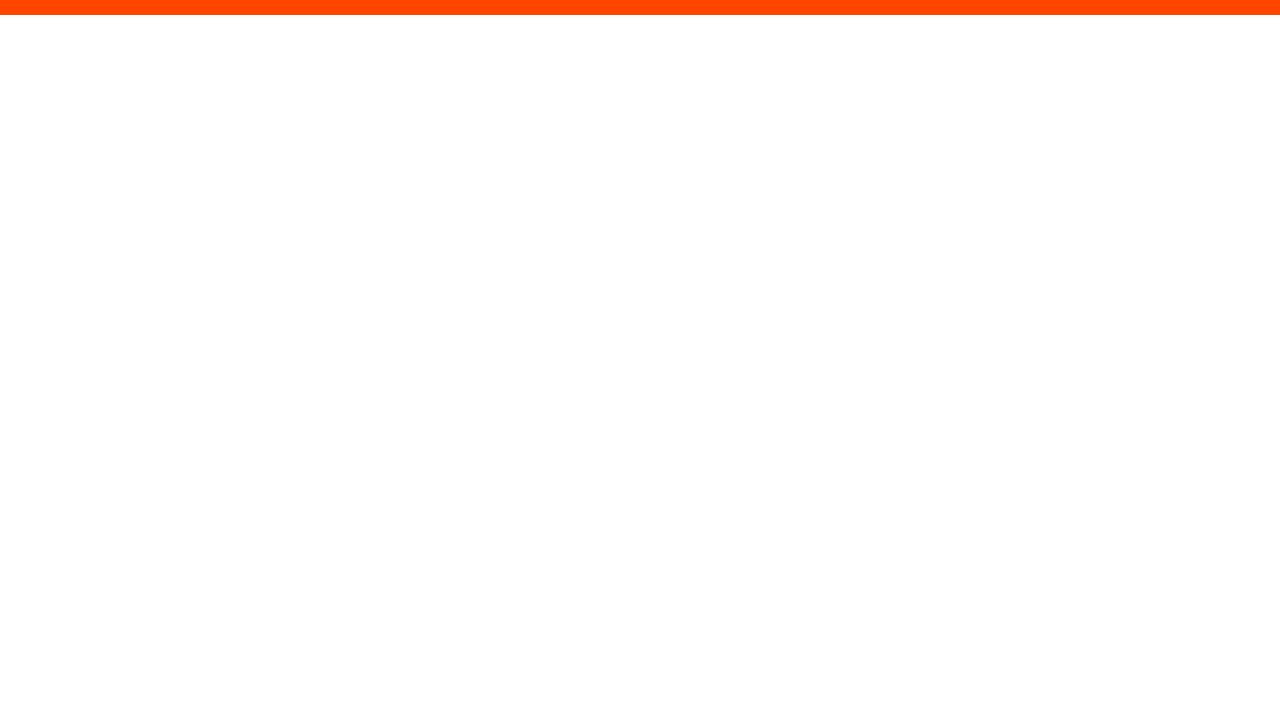
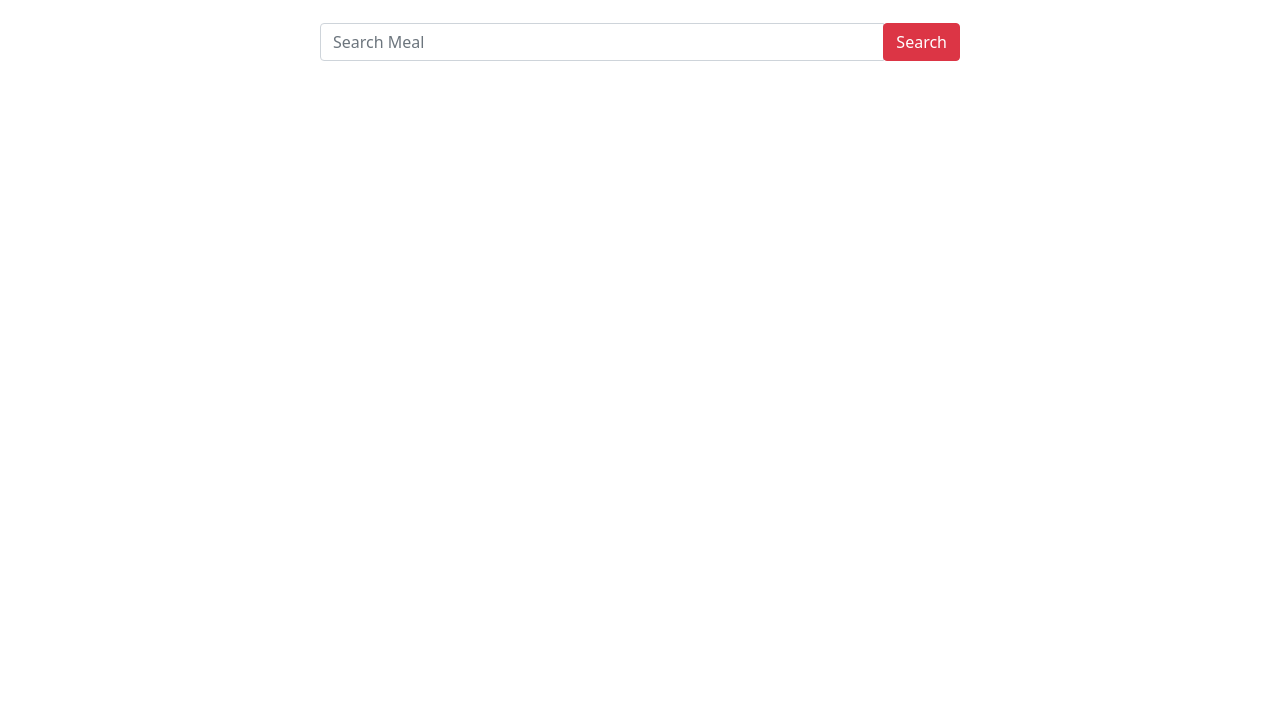
Before and after one commit to mdsaifulalambd/hungry-monstar, a plain HTML site: page index.html in a window 1280 px wide. Shown: the part 79-800 px from the top of the page. Drawn offline with nearby package versions, Linux system fonts and the light colour scheme.

Commit message:
serch box completed

```diff
--- a/index.html
+++ b/index.html
@@ -4,6 +4,7 @@
     <meta charset="UTF-8">
     <meta http-equiv="X-UA-Compatible" content="IE=edge">
     <meta name="viewport" content="width=device-width, initial-scale=1.0">
+    <link href="https://cdn.jsdelivr.net/npm/bootstrap@5.0.0-beta2/dist/css/bootstrap.min.css" rel="stylesheet" integrity="sha384-BmbxuPwQa2lc/FVzBcNJ7UAyJxM6wuqIj61tLrc4wSX0szH/Ev+nYRRuWlolflfl" crossorigin="anonymous">
     <link rel="stylesheet" href="style.css">
     <title>Document</title>
 </head>
@@ -17,5 +18,17 @@
             <li>Blog</li>
         </ul>
     </section>
+
+    <!--Search Box-->
+    <section>
+        <form class="col-md-6 m-auto py-5">
+            <div class="input-group mb-3">
+                <input id="inputValue" type="text" class="form-control" placeholder="Search Meal">
+                <div class="input-group-append">
+                    <button id="submit-button" type="button" class="btn btn-danger">Search</button>
+                </div>
+            </div>
+        </form>
+    </section>
 </body>
 </html>
```
Also changed, not shown: style.css (line endings or trailing spaces).
